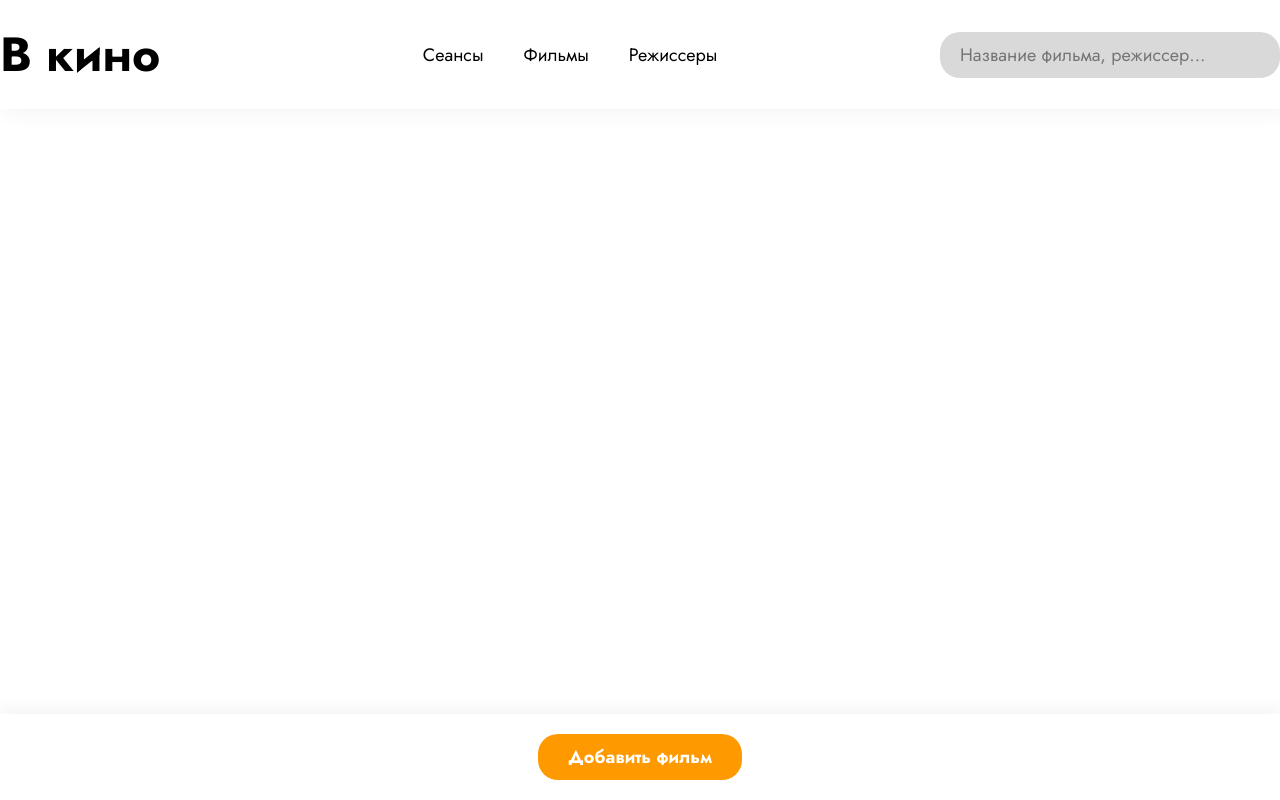
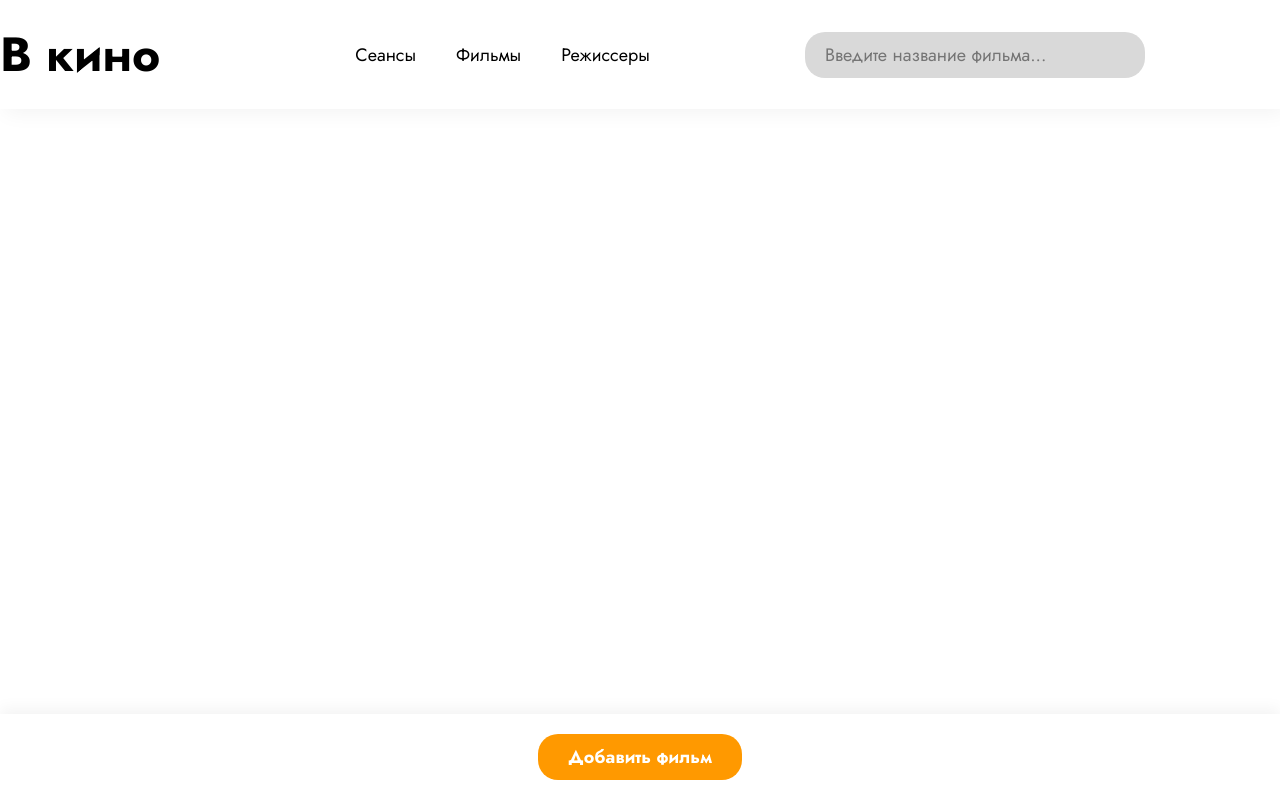
Before and after one commit to RinChn/DistributedSystemsLabSecond, a website: page frontend/index.html in a window 1280 px wide. Drawn offline with nearby package versions, Linux system fonts and the light colour scheme; files that its build step writes are made by us from their sources; no server answers.

Commit message:
Edit input field

```diff
--- a/frontend/index.html
+++ b/frontend/index.html
@@ -20,7 +20,8 @@
                     <li class="navigation__link">Режиссеры</li>
                 </ul>
             </nav>
-            <input type="text" class="search" placeholder="Название фильма, режиссер...">
+            <input type="text" class="search" placeholder="Введите название фильма...">
+            <div id="suggestions"></div>
         </div>
     </header>
 
```
